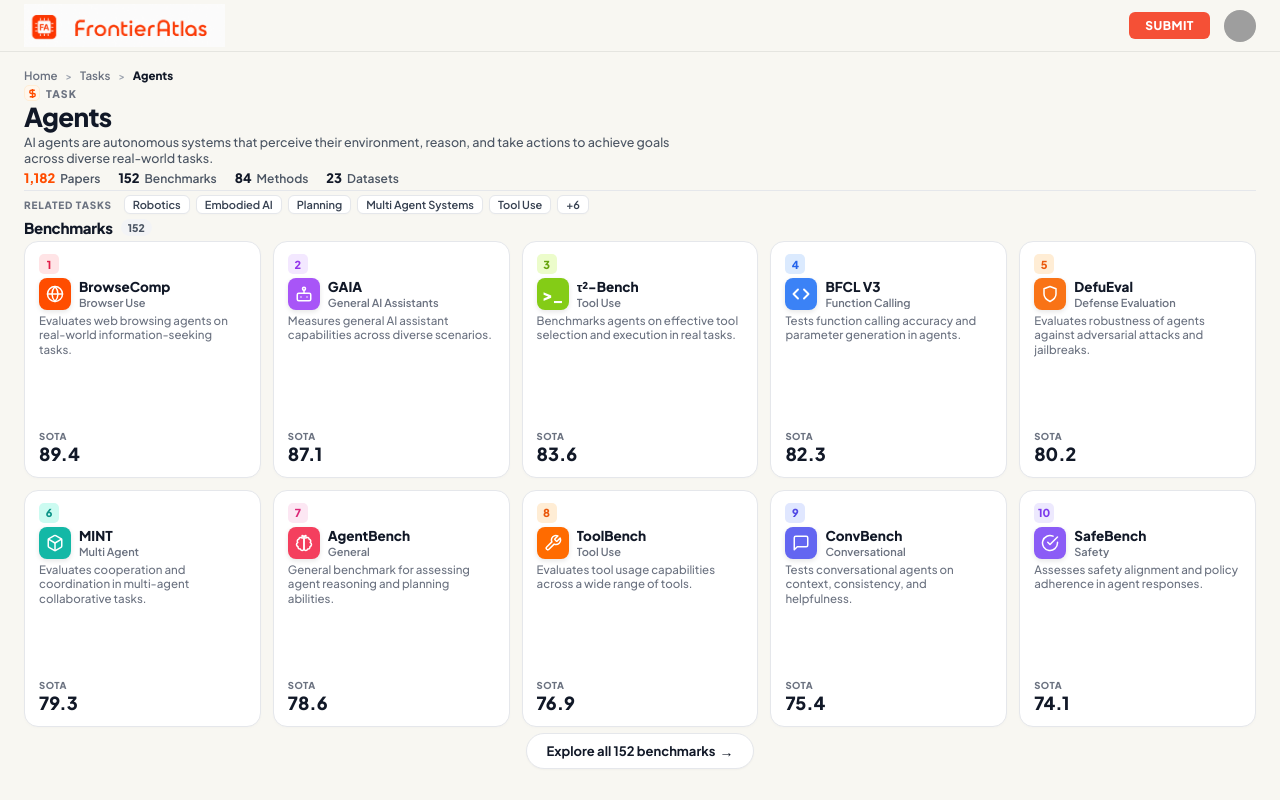
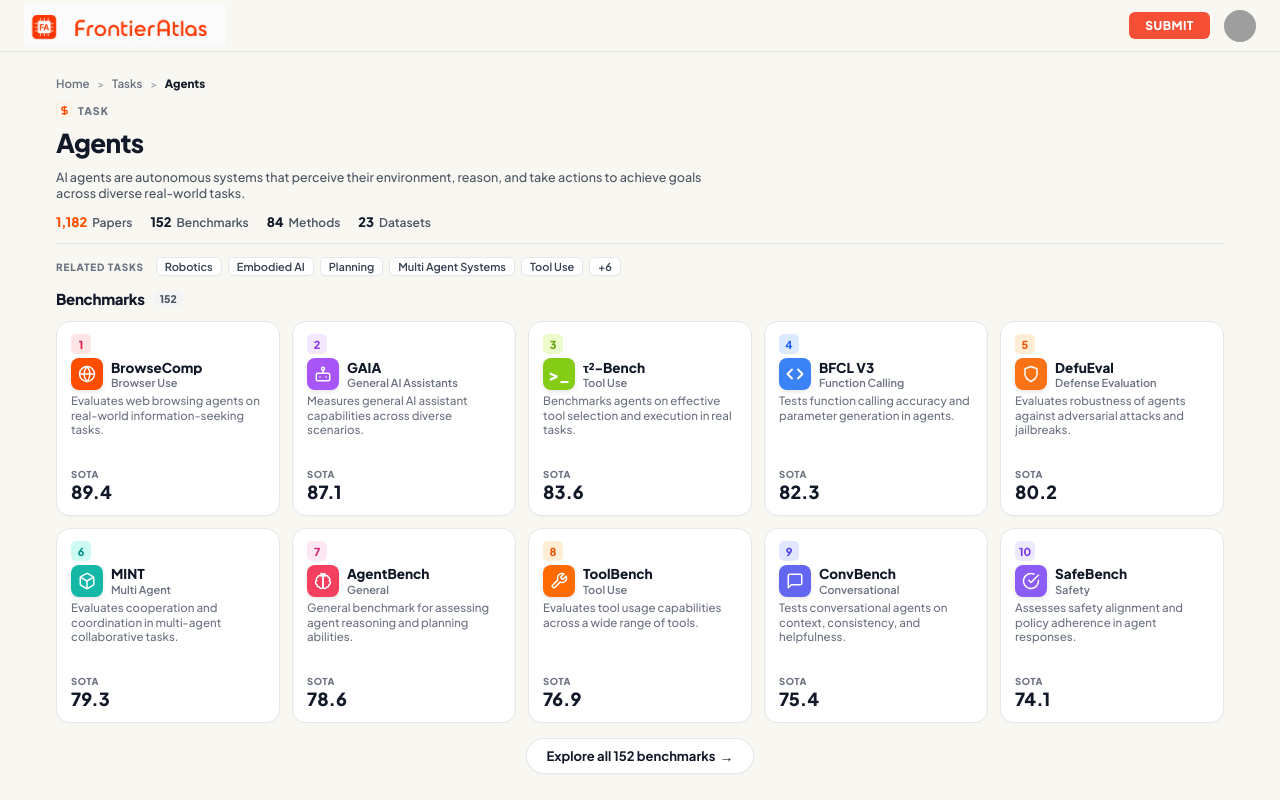
Before and after one commit to Deepak-Solanki04/Frontier_Atlas, a Next.js app: page /agents in a window 1280 px wide. Built offline with nearby package versions, Linux system fonts and the light colour scheme; grey boxes are pictures that could not be loaded.

Commit message:
style: restore topic-page-wrapper constraints and adjust card aspect-ratio to 1.15/1 to slightly reduce vertical length and guarantee zero scrollbar

```diff
--- a/app/globals.css
+++ b/app/globals.css
@@ -435,7 +435,17 @@ footer.site-footer-bar {
 .footer-copy { color: #71717a; }
 
 .footer-socials { display: flex; align-items: center; gap: 12px; }
-.footer-socials a.topic-hero-container {
+.footer-socials a { color: #a1a1aa; display: flex; align-items: center; }
+.footer-socials a:hover { color: white; }
+
+/* ═══════ TOPIC / AGENTS HERO SECTION ═══════ */
+.topic-page-wrapper {
+  height: calc(100vh - 52px);
+  max-height: calc(100vh - 52px);
+  overflow: hidden !important;
+}
+
+.topic-hero-container {
   width: 100%;
   max-width: 1360px;
   height: 100%;
@@ -620,7 +630,7 @@ footer.site-footer-bar {
   justify-content: space-between;
   box-shadow: 0 1px 3px rgba(0,0,0,0.02);
   transition: all 0.2s ease;
-  aspect-ratio: 1 / 1;
+  aspect-ratio: 1.15 / 1;
   width: 100%;
   max-height: 100%;
   overflow: hidden;
```
